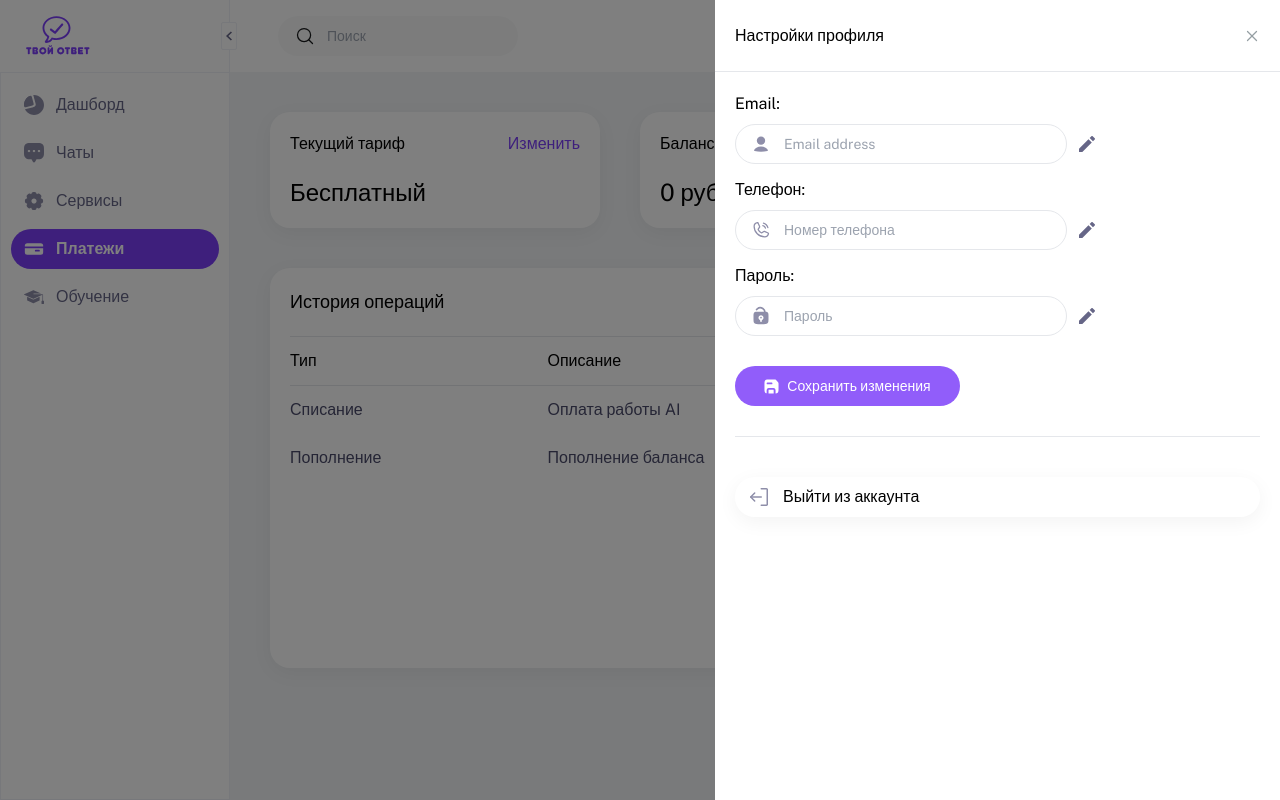
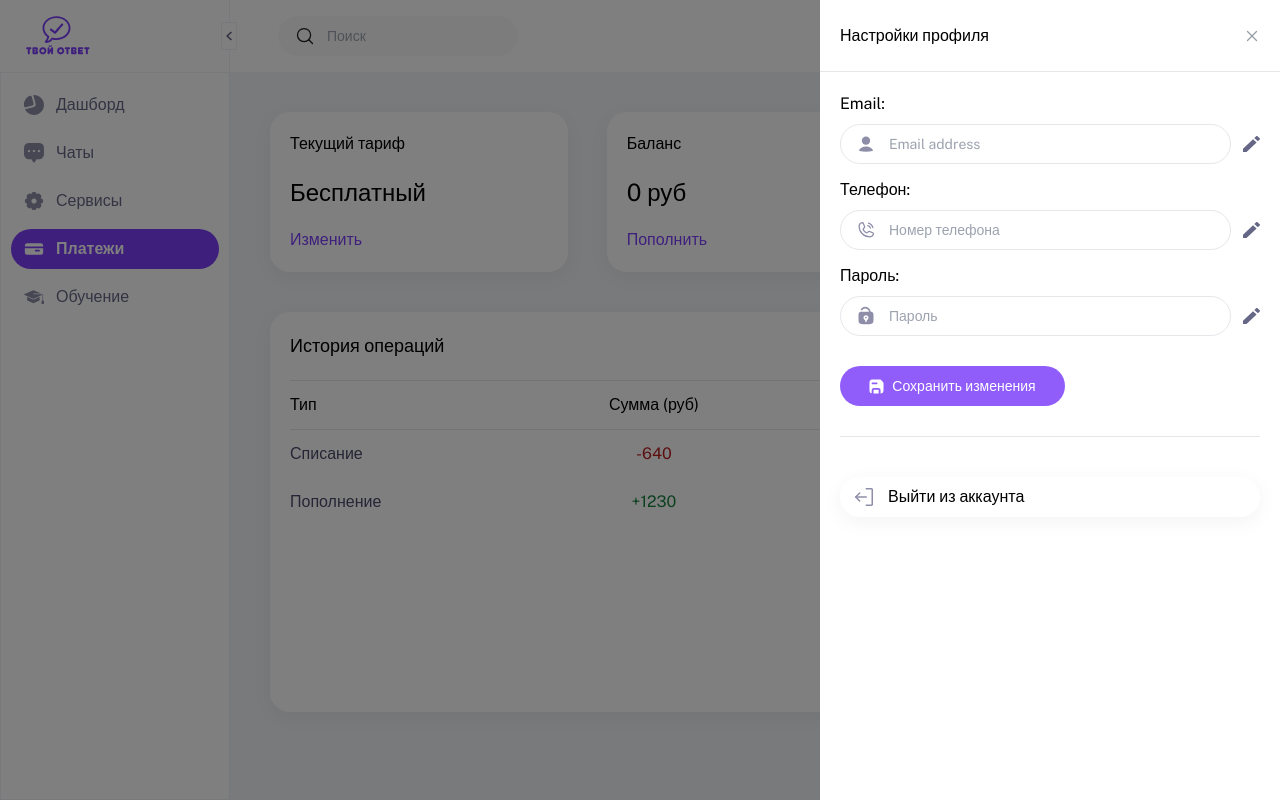
Before and after one commit to dmitry-586/tvoy_otvet_prototip, a Next.js app: page /PaymentsPage in a window 1280 px wide. Both pictures are taken after a click on the button 1220 px from the left and 36 px from the top of the page. Built offline with nearby package versions, Linux system fonts and the light colour scheme.

Commit message:
предфинальная версия прототипа

```diff
--- a/src/app/PaymentsPage/page.tsx
+++ b/src/app/PaymentsPage/page.tsx
@@ -2,6 +2,7 @@
 
 import TableRow from "@/components/PaymentsPage/TableRow";
 import { CardProps } from "@/interfaces/interfaces";
+import styles from "../../styles/PaymentsPage/PaymentsPage.module.scss";
 
 const Card: React.FC<CardProps> = ({
   title,
@@ -9,14 +10,23 @@ const Card: React.FC<CardProps> = ({
   buttonText,
   onButtonClick,
 }) => (
-  <div className="bg-white flex flex-col rounded-[20px] shadow-custom p-5 w-[330px] h-min gap-5">
-    <div className="flex justify-between gap-5">
+  <div className={styles.cardWrapper}>
+    <div className="flex justify-between gap-5 max-[500px]:text-sm">
       <h4>{title}</h4>
-      <button className="text-[#7C3FF9]" onClick={onButtonClick}>
+      <button
+        className="text-[#7C3FF9] max-[1290px]:hidden max-[700px]:flex"
+        onClick={onButtonClick}
+      >
         {buttonText}
       </button>
     </div>
-    <p className="text-2xl">{value}</p>
+    <p className="text-2xl max-[500px]:text-xl">{value}</p>
+    <button
+      className="text-[#7C3FF9] text-start hidden max-[1290px]:flex max-[700px]:hidden"
+      onClick={onButtonClick}
+    >
+      {buttonText}
+    </button>
   </div>
 );
 
@@ -25,8 +35,8 @@ export default function Payments() {
   const amount2 = 1230;
 
   return (
-    <div className="p-10 flex flex-col gap-10">
-      <div className="flex gap-10">
+    <div className="p-10 h-max flex flex-col gap-10 max-[900px]:gap-5 max-[730px]:p-5 max-[700px]:w-full">
+      <div className="grid grid-cols-3 gap-10 max-[900px]:gap-5 max-[700px]:grid-cols-1">
         <Card
           title="Текущий тариф"
           value="Бесплатный"
@@ -46,12 +56,11 @@ export default function Payments() {
           onButtonClick={() => console.log("Изменить количество токенов")}
         />
       </div>
-      <div className="bg-white flex flex-col rounded-[20px] shadow-custom p-5 gap-5 min-h-[400px]">
+      <div className="bg-white flex flex-col rounded-[20px] shadow-custom p-5 gap-5 min-h-[400px] min-w-[830px] max-[900px]:min-w-max">
         <h4 className="text-lg">История операций</h4>
         <div>
-          <div className="grid grid-cols-[0.7fr,0.7fr,0.6fr,0.8fr] border-y py-3">
+          <div className="grid grid-cols-[0.5fr,0.8fr,1fr] border-y py-3 max-[900px]:grid-cols-[0.6fr,1fr,0.8fr] max-[500px]:grid-cols-[1fr,0.9fr,1fr] max-[450px]:text-sm">
             <p>Тип</p>
-            <p>Описание</p>
             <p className="text-center">Сумма (руб)</p>
             <p className="text-center">Дата</p>
           </div>
--- a/src/app/ServicesPage/page.tsx
+++ b/src/app/ServicesPage/page.tsx
@@ -35,7 +35,7 @@ const Services = () => {
   }, []);
 
   return (
-    <div className="p-10 bg-[#f2f4f6] h-screen max-[1200px]:p-5">
+    <div className="p-10 bg-[#f2f4f6] w-full h-screen max-[1200px]:p-5">
       <h2 className="text-[22px] font-semibold">Сервисы</h2>
       <div className={styles.ServicesWrapper}>
         <ServicesTable
--- a/src/app/layout.tsx
+++ b/src/app/layout.tsx
@@ -26,7 +26,7 @@ export default function RootLayout({
             <CommonLayoutLeft />
             <section className="flex-1 inline-flex flex-col overflow-auto ">
               <HeaderTop />
-              <main className="flex-1 overflow-auto flex max-[730px]:justify-center">
+              <main className="flex-1 overflow-auto flex">
                 {children}
               </main>
             </section>
--- a/src/app/page.tsx
+++ b/src/app/page.tsx
@@ -16,7 +16,7 @@ export default function Home() {
   const { RangePicker } = DatePicker;
 
   return (
-    <section className="flex flex-col w-full h-full px-8 py-6 max-[1000px]:px-6 max-[1000px]:py-4 max-[730px]:w-auto max-[500px]:w-full max-[500px]:max-w-[390px]">
+    <section className="flex flex-col w-full h-full px-8 py-6 max-[1000px]:px-6 max-[1000px]:py-4 max-[730px]:w-auto max-[730px]:mx-auto max-[500px]:w-full max-[500px]:max-w-[390px]">
       <div className="flex flex-col gap-1 max-w-[270px]">
         <div className="flex gap-1">
           <Image
--- a/src/components/CommonLayout/Profile/Profile.tsx
+++ b/src/components/CommonLayout/Profile/Profile.tsx
@@ -29,9 +29,9 @@ const Profile: React.FC<NavMenuProps> = ({ isCollapsed, toggleSidebar }) => {
         />
       )}
       <m.div
-        initial={{ right: -565, display: "none" }}
+        initial={{ right: -460, display: "none" }}
         animate={{
-          right: isCollapsed ? 0 : -565,
+          right: isCollapsed ? 0 : -460,
           display: isCollapsed ? "block" : "none",
         }}
         transition={{
@@ -40,7 +40,7 @@ const Profile: React.FC<NavMenuProps> = ({ isCollapsed, toggleSidebar }) => {
           stiffness: 200,
           damping: 23,
         }}
-        className="w-[565px] h-screen z-40 bg-white absolute top-0 overflow-auto max-[700px]:w-full"
+        className="w-[460px] h-screen z-40 bg-white absolute top-0 overflow-auto max-[460px]:w-full"
       >
         {activeTab === "Двухфакторная аутентификация" ? (
           <TwoFactorAuthentication
@@ -56,9 +56,9 @@ const Profile: React.FC<NavMenuProps> = ({ isCollapsed, toggleSidebar }) => {
           />
         ) : (
           <m.div
-            initial={{ left: -565, display: "none" }}
+            initial={{ left: -460, display: "none" }}
             animate={{
-              left: activeTab === "" ? 0 : -565,
+              left: activeTab === "" ? 0 : -460,
               display: activeTab === "" ? "block" : "none",
             }}
             transition={{
@@ -83,16 +83,11 @@ const Profile: React.FC<NavMenuProps> = ({ isCollapsed, toggleSidebar }) => {
             <form onSubmit={handleSubmit}>
               <div className="p-5">
                 <div className="flex flex-col w-full border-b pb-[30px] gap-[30px]">
-                  <div className="flex justify-between max-[700px]:justify-around">
                   <ProfileInputs
                     prefix="personal"
                     type="text"
                     titles={["Email", "Телефон", "Пароль"]}
-                      placeholders={[
-                        "Email address",
-                        "Номер телефона",
-                        "Пароль",
-                      ]}
+                    placeholders={["Email address", "Номер телефона", "Пароль"]}
                     placeholdersImage={[
                       "/Header/User_fill.svg",
                       "/Header/PhoneCall.svg",
@@ -104,7 +99,7 @@ const Profile: React.FC<NavMenuProps> = ({ isCollapsed, toggleSidebar }) => {
                       () => setActiveTab("Смена пароля"),
                     ]}
                   />
-                  </div>
+
                   <button
                     type="submit"
                     className="flex gap-2 w-[225px] h-[40px] bg-[#915DFA] rounded-[20px] justify-center items-center text-white text-sm"
@@ -120,47 +115,7 @@ const Profile: React.FC<NavMenuProps> = ({ isCollapsed, toggleSidebar }) => {
                 </div>
               </div>
             </form>
-            <section className="mt-5 flex flex-col gap-[14px] px-5 max-[565px]:mt-[14px]">
-              {/* <button
-                onClick={() => setActiveTab("Двухфакторная аутентификация")}
-                className={`${styles.profileLink} flex`}
-              >
-                <div className="flex gap-3">
-                  <Image
-                    src="/Header/Chield_check.svg"
-                    alt="Chield_check"
-                    width={24}
-                    height={24}
-                  />
-                  <p>Двухфакторная аутентификация</p>
-                </div>
-                <Image
-                  src="/Header/ArrowRight.svg"
-                  alt="arrow"
-                  width={16}
-                  height={16}
-                />
-              </button> */}
-              {/* <button
-                onClick={() => setActiveTab("Смена пароля")}
-                className={`${styles.profileLink} flex`}
-              >
-                <div className="flex gap-3">
-                  <Image
-                    src="/Header/Unlock_fill.svg"
-                    alt="Unlock_fill"
-                    width={24}
-                    height={24}
-                  />
-                  <p>Смена пароля</p>
-                </div>
-                <Image
-                  src="/Header/ArrowRight.svg"
-                  alt="arrow"
-                  width={16}
-                  height={16}
-                />
-              </button> */}
+            <section className="mt-5 flex flex-col gap-[14px] px-5 max-[460px]:mt-[14px]">
               <button onClick={logout} className={`${styles.profileLink} flex`}>
                 <div className="flex gap-3">
                   <Image
--- a/src/components/CommonLayout/ProfileInputs.tsx
+++ b/src/components/CommonLayout/ProfileInputs.tsx
@@ -38,7 +38,7 @@ const HeaderInputs: React.FC<ProfileFormData> = ({
   }, []);
 
   return (
-    <div className={`flex flex-col gap-[14px] w-[360px] ${classNameWrapper}`}>
+    <div className={`flex flex-col gap-[14px] w-full ${classNameWrapper}`}>
       {inputData.map((input, index) => (
         <div key={index} className="input-container flex flex-col gap-2">
           <p>{input.title}:</p>
--- a/src/components/PaymentsPage/TableRow.tsx
+++ b/src/components/PaymentsPage/TableRow.tsx
@@ -2,15 +2,9 @@
 
 import { TableRowProps } from "@/interfaces/interfaces";
 
-const TableRow: React.FC<TableRowProps> = ({
-  type,
-  description,
-  amount,
-  date,
-}) => (
-  <div className="grid grid-cols-[0.7fr,0.7fr,0.6fr,0.8fr] py-3 text-[#4A4A6A]">
+const TableRow: React.FC<TableRowProps> = ({ type, amount, date }) => (
+  <div className="grid grid-cols-[0.5fr,0.8fr,1fr] py-3 text-[#4A4A6A] max-[900px]:grid-cols-[0.6fr,1fr,0.8fr] max-[500px]:grid-cols-[1fr,0.9fr,1fr] max-[500px]:text-sm max-[400px]:max-[500px]:text-xs">
     <p>{type}</p>
-    <p>{description}</p>
     <Amount amount={amount} />
     <p className="text-center">{date}</p>
   </div>
--- /dev/null
+++ b/src/styles/PaymentsPage/PaymentsPage.module.scss
@@ -0,0 +1,16 @@
+.cardWrapper {
+  @apply bg-white flex flex-col rounded-[20px] shadow-custom p-5 w-[330px] h-min gap-5;
+
+  @media (max-width: 1400px) {
+    width: clamp(15.625rem, -2.708rem + 26.67vw, 20.625rem);
+  }
+
+  @media (max-width: 900px) {
+    width: clamp(12.5rem, 1.563rem + 25vw, 15.625rem);
+    gap: 10px;
+  }
+
+  @media (max-width: 700px) {
+    width: 100%;
+  }
+}
```
Also changed, not shown: src/app/TrainingPage/page.tsx (+4 -5 lines), src/components/CommonLayout/Profile/ChangePassword.tsx (+5 -6 lines), src/components/ServicesPage/ServicesAdd.tsx (+21 -26 lines). Lines whose indentation alone changed are shown as unchanged.
